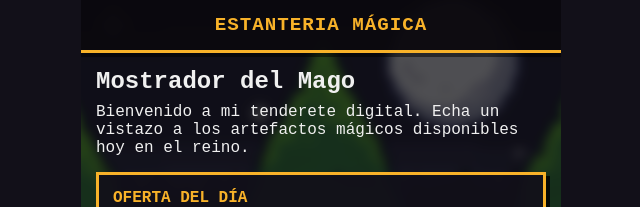
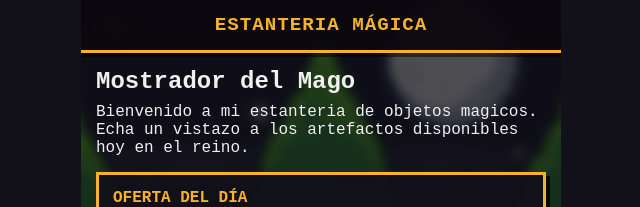
Before and after one commit to drakossszc/ApiObjetosMagicos, a React (Vite) app: page / in a window 1280 px wide. Shown: the top 207 px of the page, without its empty margins (319-959 px from the left). Built offline with nearby package versions, Linux system fonts and the light colour scheme; no server answers.

Commit message:
Cambio de texto a uno más fácil de entender

```diff
--- a/src/componentes/Inicio.jsx
+++ b/src/componentes/Inicio.jsx
@@ -4,8 +4,7 @@ export default function Inicio({ cambiarPestana }) {
   return (
     <div>
       <h2> Mostrador del Mago</h2>
-      <p style={{ marginTop: '8px' }}>Bienvenido a mi tenderete digital. Echa un vistazo a los artefactos mágicos disponibles hoy en el reino.</p>
-
+      <p style={{ marginTop: '8px' }}>Bienvenido a mi estanteria de objetos magicos. Echa un vistazo a los artefactos disponibles hoy en el reino.</p>
       <div className="magic-card" style={{ marginTop: '15px' }}>
         <h3>Oferta del Día</h3>
         <p>Poción de Vitalidad Suprema garantizada para curar fatiga de programación y deudas con dragones.</p>
```
